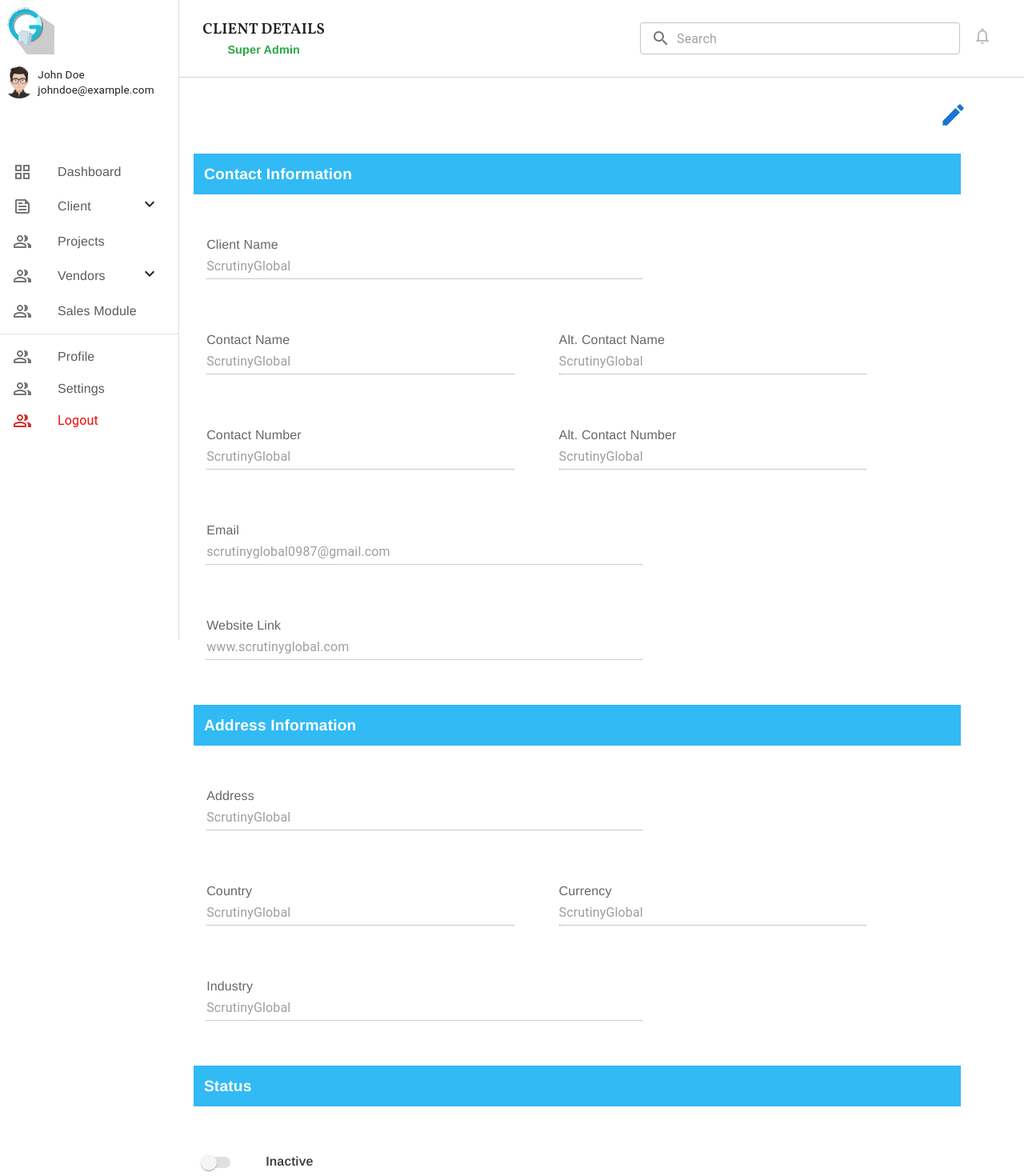
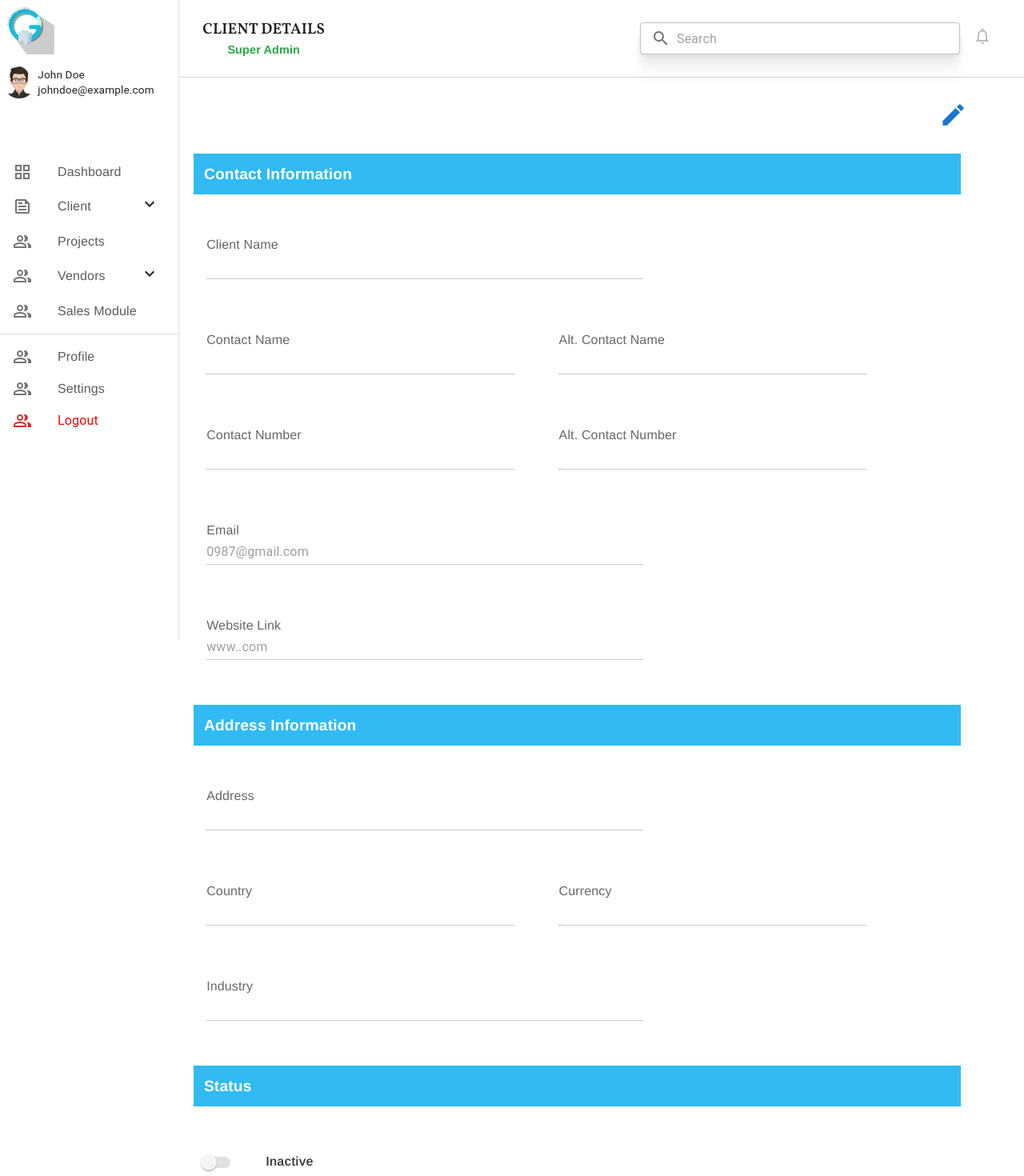
Before and after one commit to pushpak1308/Scrunity_Global, a React (Create React App) app in the folder scrutinyglobal/: page /client/1 in a window 1280 px wide. Shown: the top 1470 px of the page at 80% size. Built offline with nearby package versions, Linux system fonts and the light colour scheme.

Commit message:
code-cleaning 2

```diff
--- a/scrutinyglobal/src/MuiComponents/MuiNavbar/Style.css
+++ b/scrutinyglobal/src/MuiComponents/MuiNavbar/Style.css
@@ -28,8 +28,8 @@
   padding: 0.6rem 0.5rem 0.5rem 0.8rem;
   gap: 0px;
   opacity: 0px;
-  border-radius: 20px !important;
-  /* box-shadow: 0px 2px 5px 0px #0000000f, 0px 10px 10px 0px #0000000d,
+  border-radius: 7px !important;
+  box-shadow: 0px 2px 5px 0px #0000000f, 0px 10px 10px 0px #0000000d,
     0px 21px 13px 0px #00000008, 0px 38px 15px 0px #00000003,
-    0px 60px 17px 0px #00000000; */
+    0px 60px 17px 0px #00000000;
 }
--- a/scrutinyglobal/src/Screens/SuperAdmin/Client/ClientDetail.js
+++ b/scrutinyglobal/src/Screens/SuperAdmin/Client/ClientDetail.js
@@ -41,11 +41,7 @@ const ClientDetail = () => {
           <Grid item className="one-in-a-row">
             <LabelValueCard
               label={"Client Name"}
-              value={
-                dataArray[0]?.clientName
-                  ? dataArray[0]?.clientName
-                  : "ScrutinyGlobal"
-              }
+              value={dataArray[0]?.clientName ? dataArray[0]?.clientName : ""}
               disabled={!isEditable}
             />
           </Grid>
@@ -54,11 +50,7 @@ const ClientDetail = () => {
           <Grid item md={6}>
             <LabelValueCard
               label="Contact Name"
-              value={
-                dataArray[0]?.contactName
-                  ? dataArray[0]?.contactName
-                  : "ScrutinyGlobal"
-              }
+              value={dataArray[0]?.contactName ? dataArray[0]?.contactName : ""}
               disabled={!isEditable}
             />
           </Grid>
@@ -66,9 +58,7 @@ const ClientDetail = () => {
             <LabelValueCard
               label="Alt. Contact Name"
               value={
-                dataArray[0]?.altContactName
-                  ? dataArray[0]?.altContactName
-                  : "ScrutinyGlobal"
+                dataArray[0]?.altContactName ? dataArray[0]?.altContactName : ""
               }
               disabled={!isEditable}
             />
@@ -79,9 +69,7 @@ const ClientDetail = () => {
             <LabelValueCard
               label="Contact Number"
               value={
-                dataArray[0]?.contactNumber
-                  ? dataArray[0]?.contactNumber
-                  : "ScrutinyGlobal"
+                dataArray[0]?.contactNumber ? dataArray[0]?.contactNumber : ""
               }
               disabled={!isEditable}
             />
@@ -92,7 +80,7 @@ const ClientDetail = () => {
               value={
                 dataArray[0]?.altContactNumber
                   ? dataArray[0]?.altContactNumber
-                  : "ScrutinyGlobal"
+                  : ""
               }
               disabled={!isEditable}
             />
@@ -103,9 +91,7 @@ const ClientDetail = () => {
             <LabelValueCard
               label={"Email"}
               value={
-                dataArray[0]?.email
-                  ? dataArray[0]?.email
-                  : "scrutinyglobal0987@gmail.com"
+                dataArray[0]?.email ? dataArray[0]?.email : "0987@gmail.com"
               }
               disabled={!isEditable}
             />
@@ -117,7 +103,7 @@ const ClientDetail = () => {
               value={
                 dataArray[0]?.websiteLink
                   ? dataArray[0]?.websiteLink
-                  : "www.scrutinyglobal.com"
+                  : "www..com"
               }
               disabled={!isEditable}
             />
@@ -133,9 +119,7 @@ const ClientDetail = () => {
           <Grid item className="one-in-a-row">
             <LabelValueCard
               label={"Address"}
-              value={
-                dataArray[0]?.address ? dataArray[0]?.address : "ScrutinyGlobal"
-              }
+              value={dataArray[0]?.address ? dataArray[0]?.address : ""}
               disabled={!isEditable}
             />
           </Grid>
@@ -144,20 +128,14 @@ const ClientDetail = () => {
           <Grid item md={6}>
             <LabelValueCard
               label="Country"
-              value={
-                dataArray[0]?.country ? dataArray[0]?.country : "ScrutinyGlobal"
-              }
+              value={dataArray[0]?.country ? dataArray[0]?.country : ""}
               disabled={!isEditable}
             />
           </Grid>
           <Grid item md={6}>
             <LabelValueCard
               label="Currency"
-              value={
-                dataArray[0]?.currency
-                  ? dataArray[0]?.currency
-                  : "ScrutinyGlobal"
-              }
+              value={dataArray[0]?.currency ? dataArray[0]?.currency : ""}
               disabled={!isEditable}
             />
           </Grid>
@@ -166,11 +144,7 @@ const ClientDetail = () => {
           <Grid item className="one-in-a-row">
             <LabelValueCard
               label={"Industry"}
-              value={
-                dataArray[0]?.industry
-                  ? dataArray[0]?.industry
-                  : "ScrutinyGlobal"
-              }
+              value={dataArray[0]?.industry ? dataArray[0]?.industry : ""}
               disabled={!isEditable}
             />
           </Grid>
--- a/scrutinyglobal/src/Screens/SuperAdmin/Project/AddProject.js
+++ b/scrutinyglobal/src/Screens/SuperAdmin/Project/AddProject.js
@@ -122,11 +122,12 @@ const AddProject = () => {
     );
   };
 
-  const [columns, setColumns] = useState([
-    { field: "id", headerClassName: "add-project-header" },
+  const columns = [
+    { field: "id", editable: false, headerClassName: "add-project-header" },
     {
       field: "country",
       headerName: "Country",
+      editable: false,
       cellClassName: "dataGrid-cell",
       width: 100,
       align: "center",
@@ -137,6 +138,7 @@ const AddProject = () => {
       field: "IR",
       headerName: "IR%",
       width: 70,
+      editable: false,
       align: "center",
       cellClassName: "dataGrid-cell",
       headerAlign: "center",
@@ -158,6 +160,7 @@ const AddProject = () => {
       type: "number",
       width: 80,
       align: "center",
+      editable: false,
       cellClassName: "dataGrid-cell",
       headerAlign: "center",
       headerClassName: "add-project-header",
@@ -177,6 +180,7 @@ const AddProject = () => {
       headerName: "Completes needed",
       width: 150,
       align: "center",
+      editable: false,
       cellClassName: "dataGrid-cell",
       headerAlign: "center",
       headerClassName: "add-project-header",
@@ -196,6 +200,7 @@ const AddProject = () => {
       headerName: "Completes Feasable",
       width: 150,
       align: "center",
+      editable: false,
       headerAlign: "center",
       cellClassName: "dataGrid-cell",
       headerClassName: "add-project-header",
@@ -214,6 +219,7 @@ const AddProject = () => {
       field: "costPerSurvey",
       headerName: "Cost/Survey",
       width: 120,
+      editable: false,
       headerAlign: "center",
       cellClassName: "dataGrid-cell",
       headerClassName: "add-project-header",
@@ -232,6 +238,7 @@ const AddProject = () => {
       field: "surveyLink",
       headerName: "Survey Link",
       width: 150,
+      editable: false,
       cellClassName: "dataGrid-cell",
       headerAlign: "center",
       headerClassName: "add-project-header",
@@ -246,7 +253,7 @@ const AddProject = () => {
         />
       ),
     },
-  ]);
+  ];
 
   const [rows, setRows] = useState(
     selectedCountries.map((country, index) => ({
--- a/scrutinyglobal/src/Screens/SuperAdmin/Project/AssignVendor.js
+++ b/scrutinyglobal/src/Screens/SuperAdmin/Project/AssignVendor.js
@@ -97,6 +97,7 @@ const AssignVendor = () => {
       field: "id",
       headerName: "S.No.",
       width: 95,
+      editable: false,
       align: "center",
       cellClassName: "dataGrid-cell",
       headerClassName: "dataGrid-header",
@@ -105,6 +106,7 @@ const AssignVendor = () => {
       field: "link",
       headerName: "Copy Link",
       width: 100,
+      editable: false,
       align: "center",
       cellClassName: "dataGrid-cell",
       headerClassName: "dataGrid-header",
@@ -119,6 +121,7 @@ const AssignVendor = () => {
       field: "vendorName",
       headerName: "Vendor Name",
       width: 180,
+      editable: false,
       align: "center",
       headerClassName: "dataGrid-header",
       cellClassName: "dataGrid-cell",
@@ -128,6 +131,7 @@ const AssignVendor = () => {
       field: "successURL",
       headerName: "Success URL",
       width: 190,
+      editable: false,
       align: "left",
       headerClassName: "dataGrid-header",
       cellClassName: "dataGrid-cell",
@@ -150,6 +154,7 @@ const AssignVendor = () => {
       headerName: "Quotafull URL",
       width: 190,
       align: "left",
+      editable: false,
       headerClassName: "dataGrid-header",
       cellClassName: "dataGrid-cell",
       headerAlign: "center",
@@ -171,6 +176,7 @@ const AssignVendor = () => {
       headerName: "Terminate URL",
       width: 190,
       align: "left",
+      editable: false,
       headerClassName: "dataGrid-header",
       cellClassName: "dataGrid-cell",
       headerAlign: "center",
@@ -192,6 +198,7 @@ const AssignVendor = () => {
       headerName: "Cost/Survey",
       width: 170,
       align: "center",
+      editable: false,
       headerClassName: "dataGrid-header",
       cellClassName: "dataGrid-cell",
       headerAlign: "center",
@@ -212,7 +219,7 @@ const AssignVendor = () => {
   ];
 
   const content = (
-    <Grid container md={12} spacing={2}>
+    <Grid container spacing={2}>
       <Grid
         item
         container
@@ -278,13 +285,7 @@ const AssignVendor = () => {
       </Grid>
 
       {selectedVendors.length > 0 ? (
-        <Grid
-          item
-          container
-          md={12}
-          justifyContent="center"
-          alignItems="center"
-        >
+        <Grid item container justifyContent="center" alignItems="center">
           <Grid item className="assignVendor-list-datagrid">
             <MuiDataGrid
               rows={selectedVendors}
@@ -297,13 +298,7 @@ const AssignVendor = () => {
           </Grid>
         </Grid>
       ) : (
-        <Grid
-          item
-          container
-          md={11}
-          justifyContent="center"
-          alignItems="center"
-        >
+        <Grid item container justifyContent="center" alignItems="center">
           <Typography
             variant="h6"
             textAlign="center"
```
Also changed, not shown: scrutinyglobal/src/Screens/SuperAdmin/Client/Clients.js (+11 -31 lines), scrutinyglobal/src/Screens/SuperAdmin/Project/Projects.js (+13 -1 lines), scrutinyglobal/src/Screens/SuperAdmin/Project/VendorRFQ.js (+9 -2 lines), scrutinyglobal/src/Screens/SuperAdmin/Vendor/Vendors.js.
